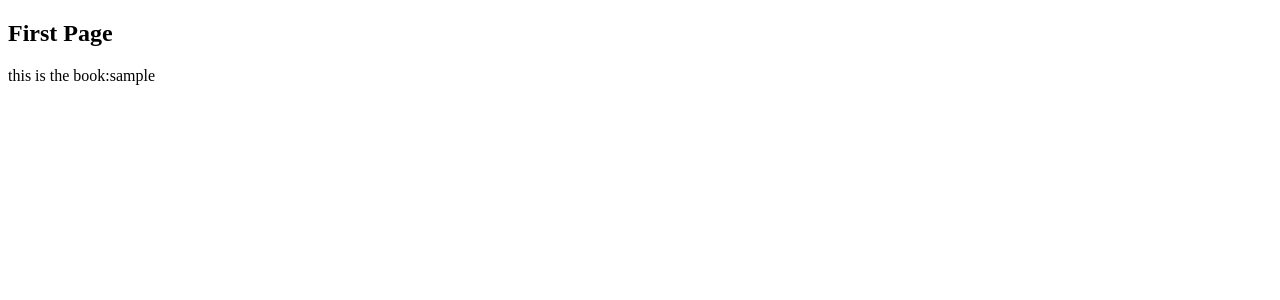
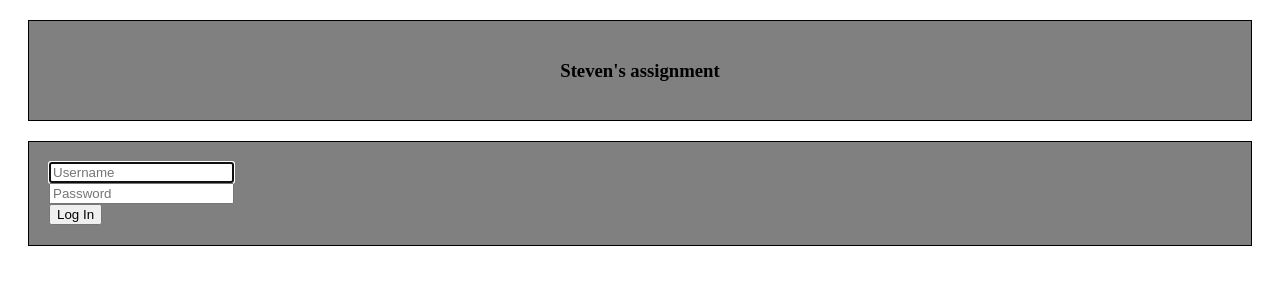
Before and after one commit to StevenGillis/project1, a Flask app: a page that uses templates/layout.html in a window 1280 px wide. Shown: the top 300 px of the page. Run offline with Flask 2, Linux system fonts and the light colour scheme; some libraries are stand-ins or nearby versions.

Commit message:
added login register sessions

```diff
--- a/DBscripts.sql
+++ b/DBscripts.sql
@@ -1,10 +1 @@
-select
-    b.author,
-    b.average_score,
-    b."id",
-    b.isbn,
-    b.review_count,
-    b.title,
-    b."year"
-from
-    "Book" b;
+select * from visitor;
--- a/application.py
+++ b/application.py
@@ -1,12 +1,16 @@
 import os
 
-from flask import Flask, session, render_template, request
+from flask import Flask, session, render_template, request, flash
 import psycopg2 ##Connect to Heroku with ssl
 from flask_session import Session
+import json
 import datetime
 import requests
 from sqlalchemy import create_engine
 from sqlalchemy.orm import scoped_session, sessionmaker
+
+#what is hard: psycopg (ssl required)
+#Make nice: User login
 
 #Params API
 KEY = "MKXQATZ9XR0Mc2dJDyw01Q"
@@ -21,10 +25,10 @@
   # raise RuntimeError("DATABASE_URL is not set")
 
 # Configure session to use filesystem
-#app.config["SESSION_PERMANENT"] = False
-#app.config["SESSION_TYPE"] = "filesystem"
+app.config["SESSION_PERMANENT"] = False
+app.config["SESSION_TYPE"] = "filesystem"
 
-#Session(app)
+Session(app)
 #Sessions explained in movie lecture two last part 'notes'
 
 # Set up database
@@ -38,36 +42,110 @@
 #db = scoped_session(sessionmaker(bind=engine))
 
 
+
 @app.route("/", methods=["GET", "POST"])
 def index():
-    cur.execute("SELECT author, average_score, isbn, review_count, title,year FROM book b;")
+    if session.get("user_id") is None:
+        return render_template("/login.html")
+
+    cur.execute("SELECT author, average_score, isbn, review_count, title,year FROM book b LIMIT 24;")
     searchResult = cur.fetchall()
-
-
+    username = session["user_id"]
     def getreview(KEY, isbns):
        resReview = requests.get("https://www.goodreads.com/book/review_counts.json",
                                 params={"key": KEY, "isbns": isbns})
        return resReview.text
 
-    if request.method == "POST":
-        lookup_input = request.form.get("search")
-        print(lookup_input)
-        review=getreview(KEY, lookup_input)
-        print(review)
-        return render_template("book.html", name=review)
+    ####This doesn't work anymore
+    def searchBook():
+            lookup_input = request.form.get("search")
+            review=getreview(KEY, lookup_input)
+            return render_template("book.html", name=review)
 
-    else:
-        resReview=getreview(KEY, isbns)
-        return render_template("index.html", searchResult=searchResult, resReview=resReview)
+    resReview=getreview(KEY, isbns)
+    return render_template("index.html", searchResult=searchResult, resReview=resReview, username=username)
 
 @app.route("/book/<string:name>")
 def book(name):
+    if session.get("user_id") is None:
+        return render_template("/login.html")
     return render_template("book.html",name=name)
 
-@app.route("/login")
+@app.route("/login", methods=["GET", "POST"])
 def login():
-    return render_template("login.html")
+    """Log user in"""
 
-@app.route("/register")
+    # Forget any user_id
+    session.clear()
+
+    # User reached route via POST (as by submitting a form via POST)
+    if request.method == "POST":
+
+        # Ensure username was submitted
+        if not request.form.get("username"):
+            return render_template("error.html", message="Please provide username")
+        # Ensure password was submitted
+        elif not request.form.get("password"):
+            return render_template("error.html", message="Please provide password")
+
+        # Query database for username
+        username=request.form.get("username")
+        cur.execute("SELECT * FROM visitor WHERE username = '%s';"%username)
+        rows=cur.fetchall()
+        print(rows)
+        # Ensure username exists and password is correct or not request.form.get("password")
+        if len(rows) != 1 or rows[0][1] != request.form.get("password"):
+            return render_template("error.html", message="Invalid username or password")
+
+        # Remember which user has logged in
+        session["user_id"] = rows[0][0]
+
+        # Redirect user to home page
+        return index()
+
+    # User reached route via GET (as by clicking a link or via redirect)
+    else:
+        return render_template("login.html")
+
+
+@app.route("/register", methods=["GET", "POST"])
 def register():
-    return render_template("register.html")
+    """Register user"""
+    # Forget any user_id
+    session.clear()
+
+    # User reached route via POST (as by submitting a form via POST)
+    if request.method == "POST":
+        # Ensure username was submitted
+        if not request.form.get("username"):
+            return render_template("error.html", message="Please provide username")
+        # Query database for username in order to check for existance
+        username=request.form.get("username")
+        cur.execute("SELECT * FROM visitor WHERE username = '%s';"%username)
+        rows = cur.fetchall()
+        print(rows)
+
+        # Check if username already exists
+        if rows is not None and len(rows) != 0:
+            return render_template("error.html", message="Username already exists")
+
+        # ensure password was submitted
+        elif not request.form.get("password") and request.form.get("password_conf"):
+            return render_template("error.html", message="Please provide password")
+
+        # make sure confirmation is password
+        elif request.form.get("password") != request.form.get("confirmation"):
+            return render_template("error.html", message="Password not the same as confirmation")
+        else:
+            password = request.form.get("password")
+            cur.execute("INSERT INTO visitor (username, password) VALUES(%s, %s)", (username, password))
+            conn.commit()
+            return render_template("index.html")
+    # User reached route via GET (as by clicking a link or via redirect)
+    else:
+        return render_template("register.html")
+
+@app.route("/error")
+def error():
+    """Define error message"""
+    return render_template("error.html")
--- a/static/styles.css
+++ b/static/styles.css
@@ -27,3 +27,6 @@
                 margin: 20px;
                 padding: 20px;
          }
+        .headerbar     {
+                text-align: center;
+        }
--- a/templates/index.html
+++ b/templates/index.html
@@ -1,13 +1,15 @@
 {% extends "layout.html" %}
 
 {% block heading %}
-    First Page
+    <div id="headerbar" class = "section headerbar">
+        <h3>Steven's assignment</h3>
+    </div>
 {% endblock %}
 
 {% block body %}
     <div id="search" class = "section">
         <form action="/" method="post">
-          Search book: <input type="text" name="search" placeholder="type a isbn"><br>
+          Search book: <input type="text" name="search" placeholder="type a isbn" onclick="searchBook()"><br>
         <input type="submit" value="Submit">
         </form>
     </div>
--- a/templates/layout.html
+++ b/templates/layout.html
@@ -7,7 +7,9 @@
 
 </head>
 <body>
-    <h2>{% block heading %}{% endblock %}</h2>
+    {% block heading %}
+
+    {% endblock %}
 
     {% block body %}
     {% endblock %}
--- a/templates/login.html
+++ b/templates/login.html
@@ -1,14 +1,30 @@
 {% extends "layout.html" %}
 
 {% block heading %}
-    register page
+    <div id="headerbar" class = "section headerbar">
+        <h3>Steven's assignment</h3>
+    </div>
 {% endblock %}
+{% with messages = get_flashed_messages(with_categories=true) %}
+  {% if messages %}
+    <ul class=flashes>
+    {% for category, message in messages %}
+      <li class="{{ category }}">{{ message }}</li>
+    {% endfor %}
+    </ul>
+  {% endif %}
+{% endwith %}
 
 {% block body %}
-
-    <p>
-
-        test register page
-    </p>
-
+    <div class = "section">
+        <form action="/login" method="post">
+            <div class="form-group">
+                <input autocomplete="off" autofocus class="form-control" name="username" placeholder="Username" type="text"/>
+            </div>
+            <div class="form-group">
+                <input class="form-control" name="password" placeholder="Password" type="password"/>
+            </div>
+            <button class="btn btn-primary" type="submit">Log In</button>
+        </form>
+    </div>
 {% endblock %}
```
Also changed, not shown: Newfile.py (added, +26 -0 lines), PlayCSV.py (added, +27 -0 lines), templates/Error.html (added, +15 -0 lines), templates/register.html (+24 -10 lines), PlayCSV2.py (added), 4 other files.
